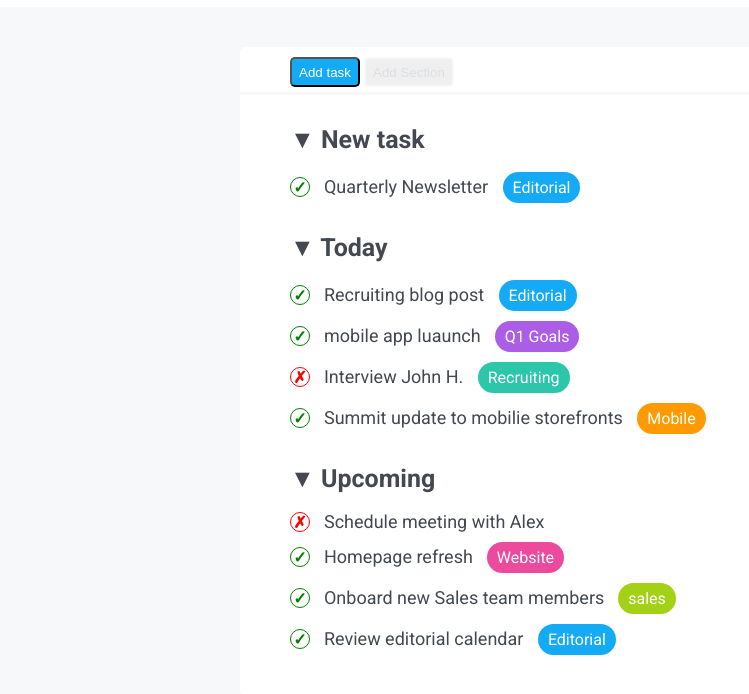
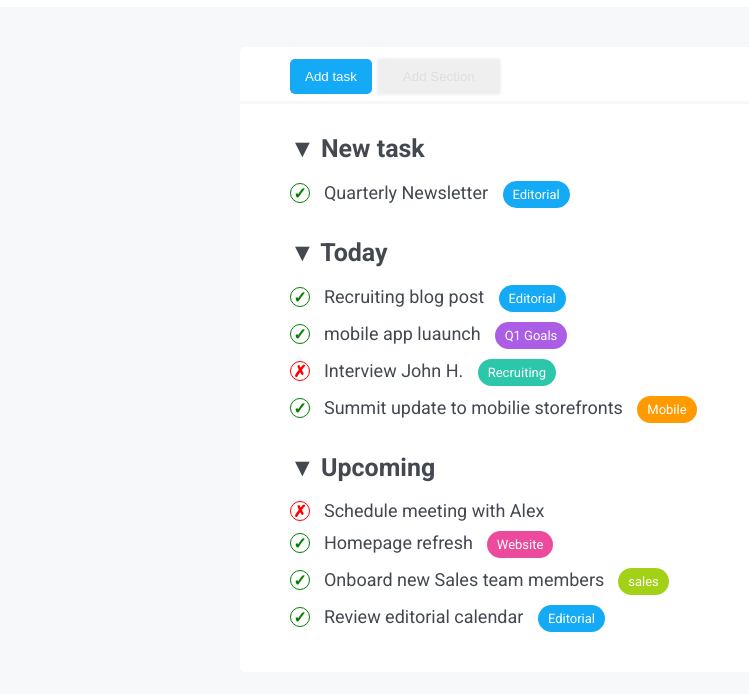
Before and after one commit to Casimiro-Moliterni/html-css-toboolist, a plain HTML site: page index.html in a window 1280 px wide. Shown: the part 68-762 px from the top of the page, without its empty margins (0-749 px from the left). Drawn offline with Linux system fonts and the light colour scheme.

Commit message:
fix:paddig tag css botton /tag

```diff
--- a/style.css
+++ b/style.css
@@ -46,18 +46,17 @@ padding-bottom: 5px;
 .botton {
     margin-left: 50px;
     margin-top: 10px;
-    width: 70px;
-    height: 30px;
+    padding: 10px 15px;
     color: white;
     background-color: #14aaf5;
     border-radius: 5px;
+    border: #14aaf5;
 }
 
 .botton-2 {
     border:2px solid #f6f8f9;
     margin-top: 10px;
-    width: 90px;
-    height: 30px;
+    padding: 10px 25px;
     color: #dbdfe2;
     border-radius: 5px;
     font-weight: 400;
@@ -115,6 +114,7 @@ padding-bottom: 5px;
     border-radius: 16px;
     padding: 6px 10px;
     margin-left: 10px;
+    font-size: small;
 }
 
 .tag-viola {
```
